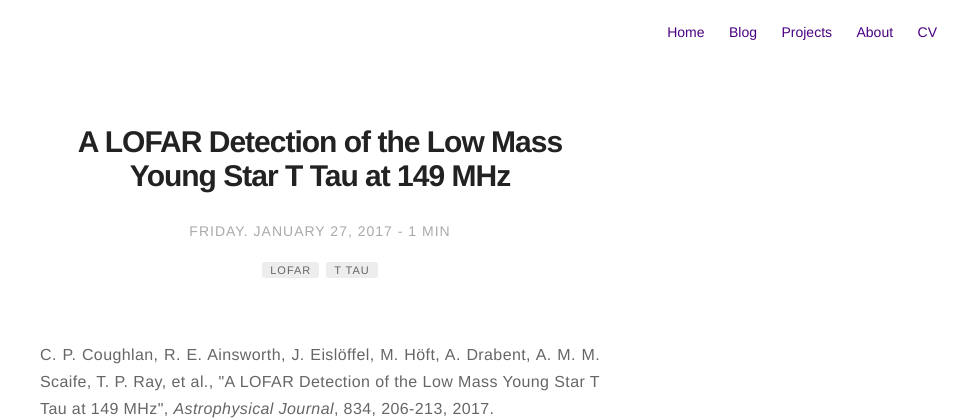
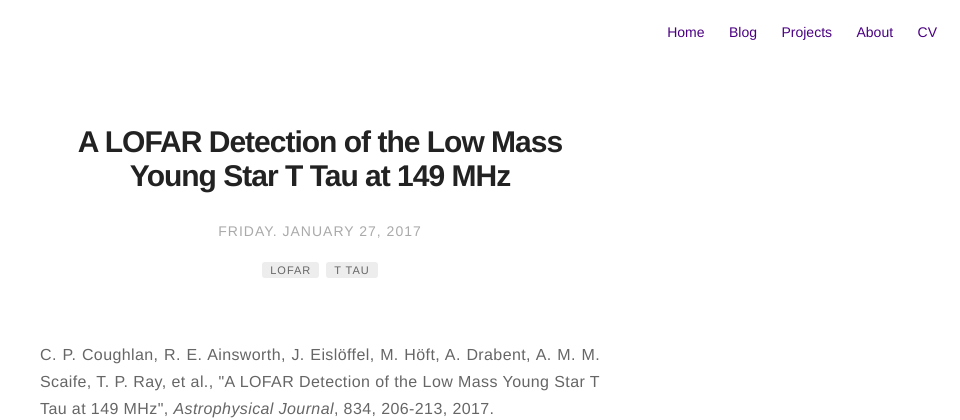
Before and after one commit to rainsworth/rainsworth.github.io_old, a Jekyll site: the page built from _posts/2017-01-27-TTAU-with-LOFAR.markdown, in a window 1280 px wide. Shown: the top 420 px of the page, without its empty margins (320-1280 px from the left). Built offline with Jekyll 4.4.1, drawn with Linux system fonts in a browser that asks for light colours; comment, search, counter and statistics services are not loaded.

Commit message:
Update post.html
removed read time

```diff
--- a/_layouts/post.html
+++ b/_layouts/post.html
@@ -10,7 +10,7 @@ layout: page
 
 <span class="date">
     <time datetime="{{ page.date | date:"%d-%m-%Y" }}">{{ page.date | date: "%A. %B %d, %Y" }}</time>
-    {% if site.read-time %} - {% include read-time.html %}{% endif %}
+    <!--{% if site.read-time %} - {% include read-time.html %}{% endif %}-->
 </span>
 
 {% if site.show-tags %}
```
